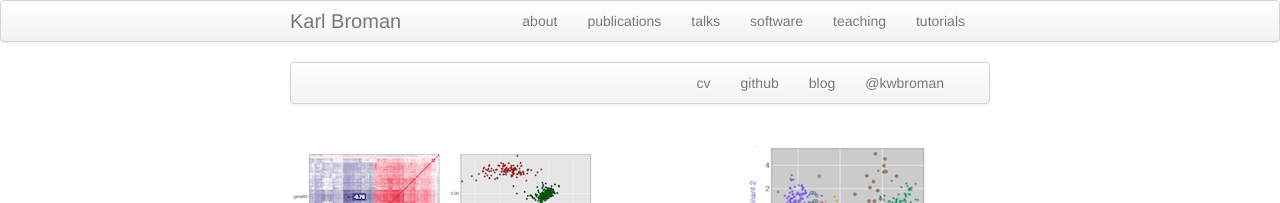
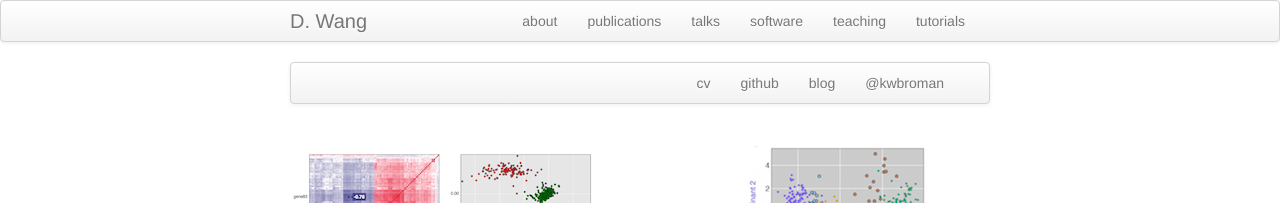
Before and after one commit to dwang5/dwang5.github.io, a Jekyll site: the page built from index.md, in a window 1280 px wide. Shown: the top 203 px of the page. Built offline with Jekyll 4.4.1, drawn with Linux system fonts in a browser that asks for light colours.

Commit message:
Modify _config.yml

```diff
--- a/_config.yml
+++ b/_config.yml
@@ -8,15 +8,15 @@
 # Themes are encouraged to use these universal variables
 # so be sure to set them if your theme uses them.
 #
-title : Karl Broman
+title : D. Wang
 author :
-  name : Karl Broman
-  email : kbroman@gmail.com
-  github : kbroman
-  twitter : kwbroman
+  name : D. Wang
+  email : aneyas@gmail.com
+  github : dwang5
+  twitter : nil
   feedburner : nil
 
-production_url : http://kbroman.github.io
+production_url : https://dwang5.github.io
 
 # Tell Github to use the kramdown markdown interpreter
 # (see https://help.github.com/articles/migrating-your-pages-site-from-maruku)
```
